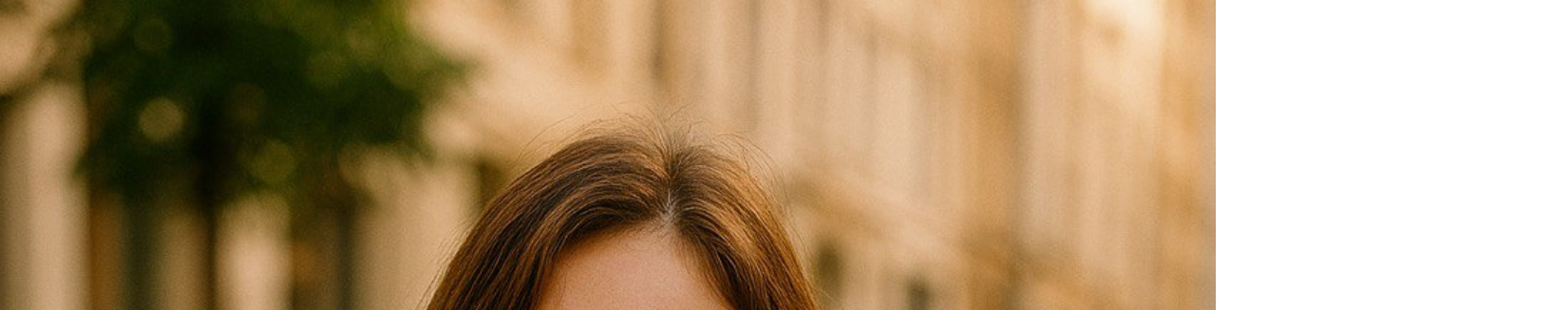
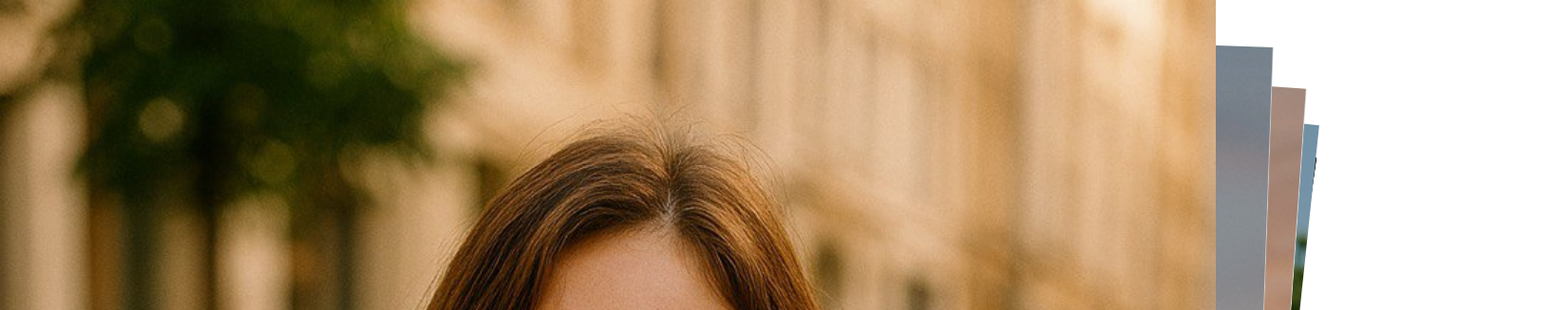
Before and after one commit to niatorzhkova/dating-app, a plain HTML site: page index.html in a window 1280 px wide. Shown: the top 327 px of the page at 95% size, 1635 px wide, since content can reach past the window. Drawn offline with nearby package versions, Linux system fonts and the light colour scheme.

Commit message:
change to swiper

```diff
--- a/index.css
+++ b/index.css
@@ -309,12 +309,7 @@ html {
   flex-direction: column;
   justify-content: space-between;
   height: 100%;
-}
-
-.owl-stage-outer,
-.owl-stage,
-.owl-item {
-  height: 100%;
+  background: #fff;
 }
 
 .heart-fountain {
@@ -370,18 +365,6 @@ html {
   z-index: 1000;
 }
 
-.owl-carousel {
-  position: relative;
+.swiper {
+  width: 100%;
 }
-
-.owl-carousel::after {
-  content: "";
-  position: absolute;
-  top: 0;
-  right: 0;
-  bottom: 0;
-  width: 1px;
-  background: inherit;
-  z-index: 1000;
-  pointer-events: none;
-}
--- a/index.html
+++ b/index.html
@@ -11,10 +11,11 @@
     <script src="https://cdnjs.cloudflare.com/ajax/libs/jquery/3.6.0/jquery.min.js"></script>
 
     <link
-      href="https://cdnjs.cloudflare.com/ajax/libs/OwlCarousel2/2.1.3/assets/owl.carousel.min.css"
       rel="stylesheet"
+      href="https://cdn.jsdelivr.net/npm/swiper@11/swiper-bundle.min.css"
     />
-    <script src="https://cdnjs.cloudflare.com/ajax/libs/OwlCarousel2/2.3.4/owl.carousel.min.js"></script>
+
+    <script src="https://cdn.jsdelivr.net/npm/swiper@11/swiper-bundle.min.js"></script>
     <meta name="apple-mobile-web-app-capable" content="yes" />
     <meta
       name="apple-mobile-web-app-status-bar-style"
@@ -24,7 +25,9 @@
   <body>
     <div class="wrapper">
       <div class="container">
-        <ul class="owl-carousel girls__list owl-theme" id="girls__list"></ul>
+        <div class="swiper">
+          <div class="swiper-wrapper" id="girls__list"></div>
+        </div>
       </div>
     </div>
     <script src="./index.js"></script>
--- a/index.js
+++ b/index.js
@@ -4,9 +4,10 @@ $.getJSON("./json/girls.json", function (data) {
 
     for (let index = 0; index < data.girls.length; index++) {
       template += `
-                               <li class="girls__item">
+          <div class="swiper-slide">
+                               <div class="girls__item">
                                           <div class="top">
-                    <img src="${data.girls[index].photo}" onload="this.classList.add('loaded')" />
+                    <img src="${data.girls[index].photo}"  />
                 </div>
           <div class="middle">
             <div class="button__container">
@@ -74,33 +75,40 @@ $.getJSON("./json/girls.json", function (data) {
                 <div class="badge">${data.girls[index].interests[2]}</div>
               </div>
             </div>
-          </div></li>
+          </div></div>
+           </div>
          `;
     }
-    document.querySelector(".girls__list").innerHTML = template;
+    document.querySelector(".swiper-wrapper").innerHTML = template;
   }
 
   mapQuestionnaire();
 
-  var owl = $(".girls__list");
-  owl.owlCarousel({
-    margin: 0,
-    dots: false,
-    touchDrag: true,
-    smartSpeed: 450,
-    dragEndSpeed: 450,
-    lazyLoadEager: 3,
-    animateOut: "fadeOut",
-    responsive: {
-      0: {
-        items: 1,
-      },
-    },
+  const swiper = new Swiper(".swiper", {
+    // Swiper configuration
+    slidesPerView: 1,
+    spaceBetween: 0,
+    centeredSlides: true,
+    preloadImages: true,
+    resistance: true,
+    resistanceRatio: 0.85,
+
+    // iOS-specific fixes
+    edgeSwipeDetection: true,
+    iOSEdgeSwipeDetection: true,
+
+    // Smooth transitions
+    speed: 300,
+    followFinger: false,
+    perSlideOffset: 1,
+    perSlideRotate: 1,
+    rotate: true,
+    effect: "cards",
   });
 
   $(".heart-btn").click(function () {
     setTimeout(() => {
-      owl.trigger("next.owl.carousel");
+      swiper.slideNext();
     }, 500);
   });
 });
```
